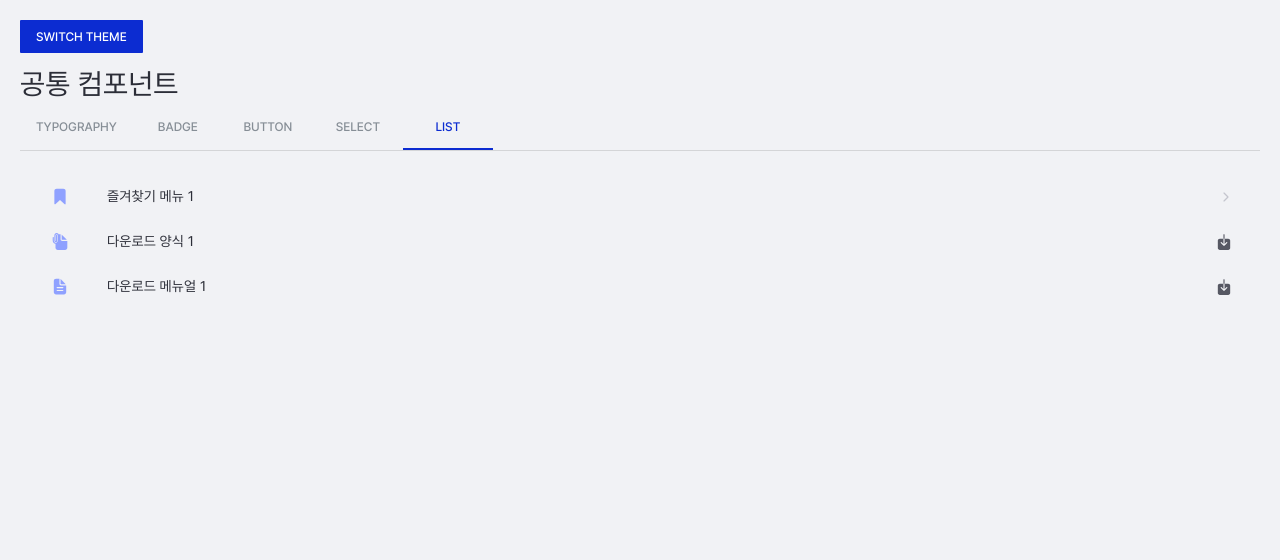
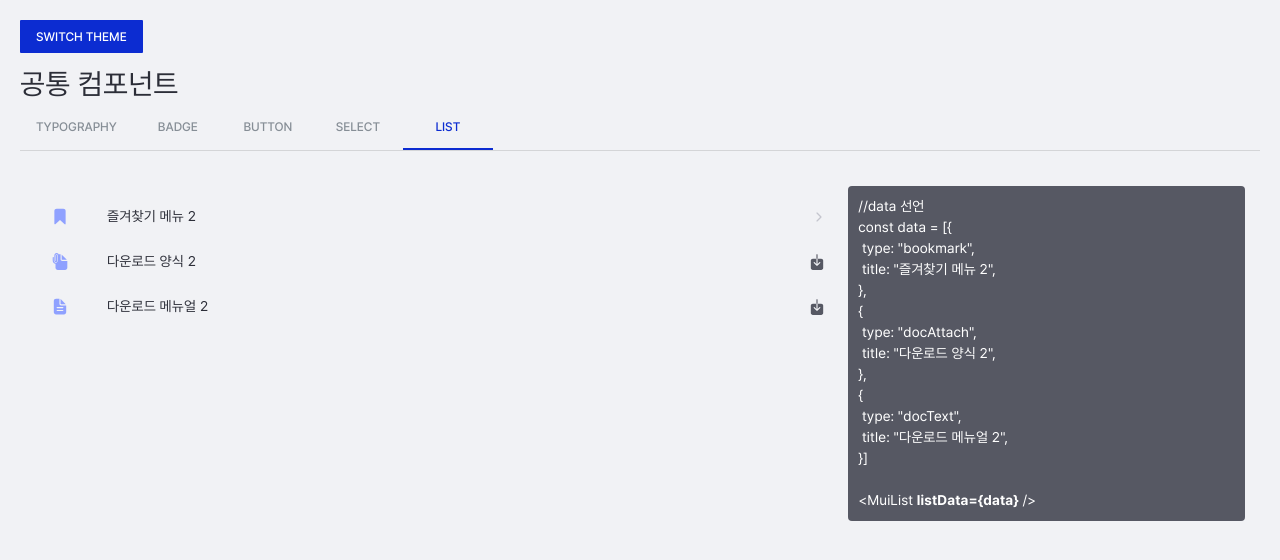
Before and after one commit to haejuoh/rentpub, a React (Create React App) app: page / in a window 1280 px wide. Both pictures are taken after a click on the tab "LIST". Shown: the top 560 px of the page. Built offline with nearby package versions, Linux system fonts and the light colour scheme.

Commit message:
공통 컴포넌트 - List

```diff
--- a/src/App.js
+++ b/src/App.js
@@ -15,7 +15,6 @@ import {
 import { TabContext, TabList, TabPanel } from "@mui/lab";
 import { ThemeContext } from "./context/themeContext";
 import MuiSelect from "./components/MuiSelect";
-import MuiList from "./components/MuiList";
 import MuiTabs from "./components/MuiTab";
 import Typo from "./guide/Typo";
 import PageTit from "./guide/PageTit";
@@ -118,8 +117,7 @@ const ComponentTabs = () => {
           <MuiSelect />
         </TabPanel>
         <TabPanel value="5">
-          <MuiList />
-          {/* <List /> */}
+          <List />
         </TabPanel>
       </TabContext>
     </Box>
--- a/src/components/MuiList.js
+++ b/src/components/MuiList.js
@@ -14,26 +14,26 @@ import { ReactComponent as IconBookmark } from "../assets/images/icons/bookmark.
 import { ReactComponent as IconDocAttach } from "../assets/images/icons/document-attach.svg";
 import { ReactComponent as IconDocText } from "../assets/images/icons/document-text.svg";
 
-const ListData = [
-  {
-    type: "bookmark",
-    title: "즐겨찾기 메뉴 1",
-  },
-  {
-    type: "docAttach",
-    title: "다운로드 양식 1",
-  },
-  {
-    type: "docText",
-    title: "다운로드 메뉴얼 1",
-  },
-];
+// const ListData = [
+//   {
+//     type: "bookmark",
+//     title: "즐겨찾기 메뉴 1",
+//   },
+//   {
+//     type: "docAttach",
+//     title: "다운로드 양식 1",
+//   },
+//   {
+//     type: "docText",
+//     title: "다운로드 메뉴얼 1",
+//   },
+// ];
 
-const MuiList = () => {
+const MuiList = ({ listData }) => {
   return (
     <>
       <List>
-        {ListData.map((list, idx) => {
+        {listData.map((list, idx) => {
           switch (list.type) {
             case "bookmark":
               return (
--- a/src/guide/List.js
+++ b/src/guide/List.js
@@ -9,18 +9,18 @@ const CodeBox = styled(Box)(({ theme }) => ({
   padding: "10px",
   borderRadius: "4px",
 }));
-const ListData = [
+const data = [
   {
     type: "bookmark",
-    title: "즐겨찾기 메뉴 1",
+    title: "즐겨찾기 메뉴 2",
   },
   {
     type: "docAttach",
-    title: "다운로드 양식 1",
+    title: "다운로드 양식 2",
   },
   {
     type: "docText",
-    title: "다운로드 메뉴얼 1",
+    title: "다운로드 메뉴얼 2",
   },
 ];
 const List = () => {
@@ -28,20 +28,37 @@ const List = () => {
     <>
       <Grid container spacing={2} mt={2}>
         <Grid item xs={8}>
-          {/* <MuiList  /> */}
+          <MuiList listData={data} />
         </Grid>
         <Grid item xs={4}>
           <CodeBox>
-            &lt;MuiList <br />
-            <b>
-              &nbsp;listData="페이지 타이틀"
-              <br />
-              &nbsp;breadCrumbs=&#123;&#123; depth1: "Breadcrumb", depth2:
-              "Breadcrumb", depth3: "Breadcrumb"
-            </b>
-            &#125;&#125;
+            //data 선언 <br />
+            const data = [&#123;
             <br />
-            /&gt;
+            &nbsp;type: "bookmark",
+            <br />
+            &nbsp;title: "즐겨찾기 메뉴 2",
+            <br />
+            &#125;,
+            <br />
+            &#123;
+            <br />
+            &nbsp;type: "docAttach",
+            <br />
+            &nbsp;title: "다운로드 양식 2",
+            <br />
+            &#125;,
+            <br />
+            &#123;
+            <br />
+            &nbsp;type: "docText",
+            <br />
+            &nbsp;title: "다운로드 메뉴얼 2",
+            <br />
+            &#125;]
+            <br />
+            <br />
+            &lt;MuiList <b>listData=&#123;data&#125;</b> /&gt;
           </CodeBox>
         </Grid>
       </Grid>
```
